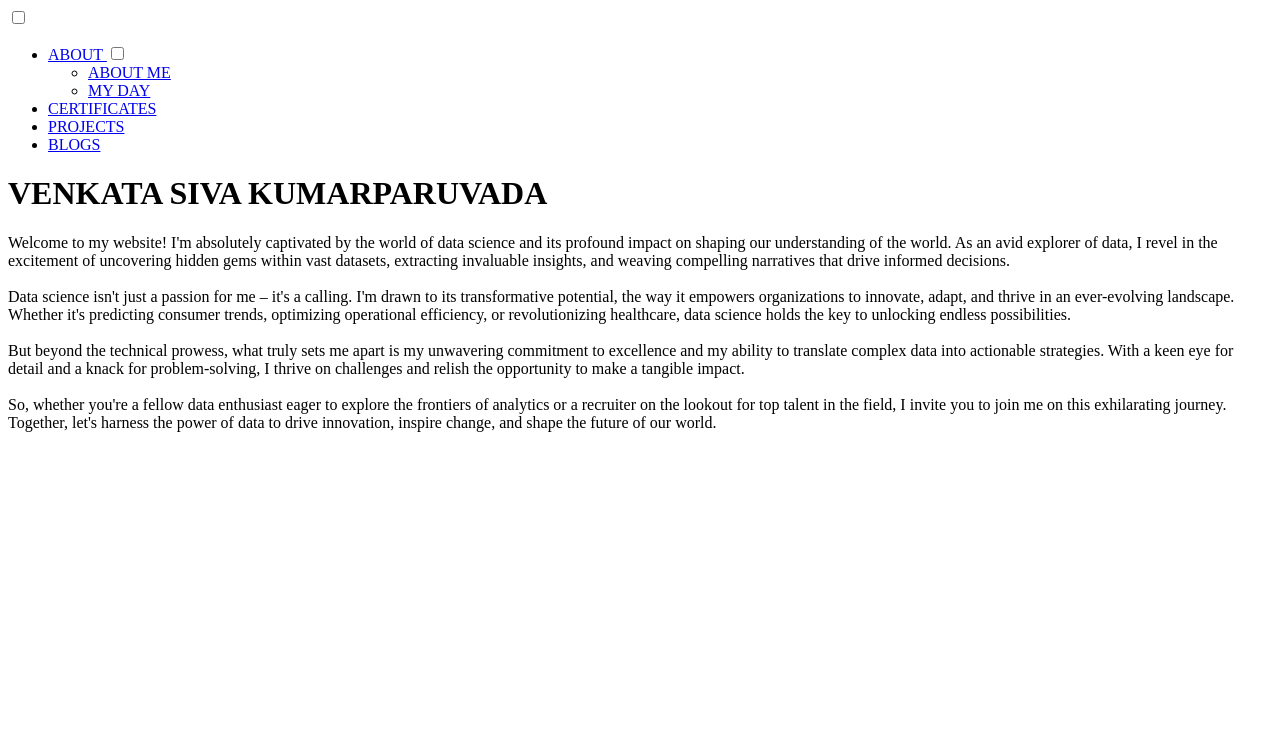
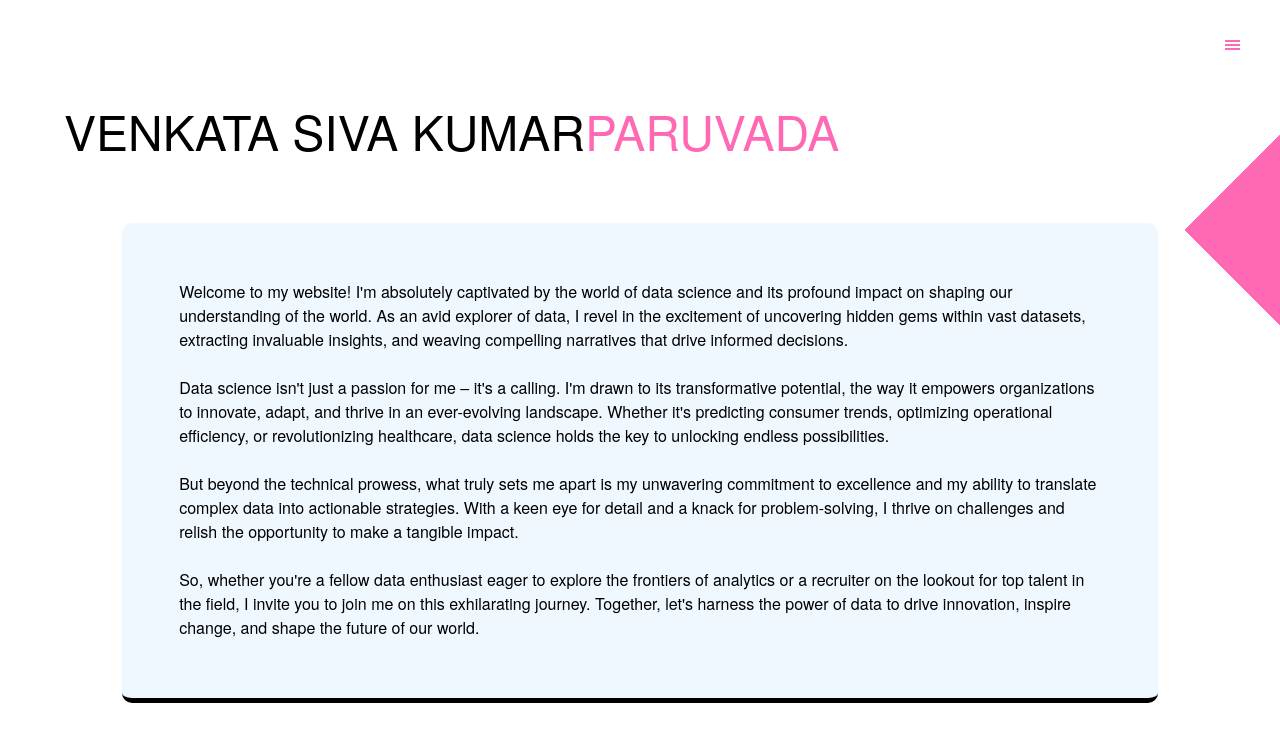
Before and after one commit to crazyvenky/website, a plain HTML site: page index.html in a window 1280 px wide. Drawn offline with Linux system fonts and the light colour scheme.

Commit message:
Update index.html

```diff
--- a/index.html
+++ b/index.html
@@ -5,8 +5,10 @@
     <meta name="viewport" content="width=device-width, initial-scale=1.0">
     <title>Responsive HTML Template</title>
     <!-- Link to CSS file -->
-    <!-- https://raw.githubusercontent.com/crazyvenky/website/main/index.css-->
-    <link rel="stylesheet" href="https://github.com/crazyvenky/website/blob/main/index.html">
+    <!-- https://raw.githubusercontent.com/crazyvenky/website/main/index.css
+    https://github.com/crazyvenky/website/blob/main/index.html
+    -->
+    <link rel="stylesheet" href="https://raw.githubusercontent.com/crazyvenky/website/main/index.css">
 
 
 </head>
```
